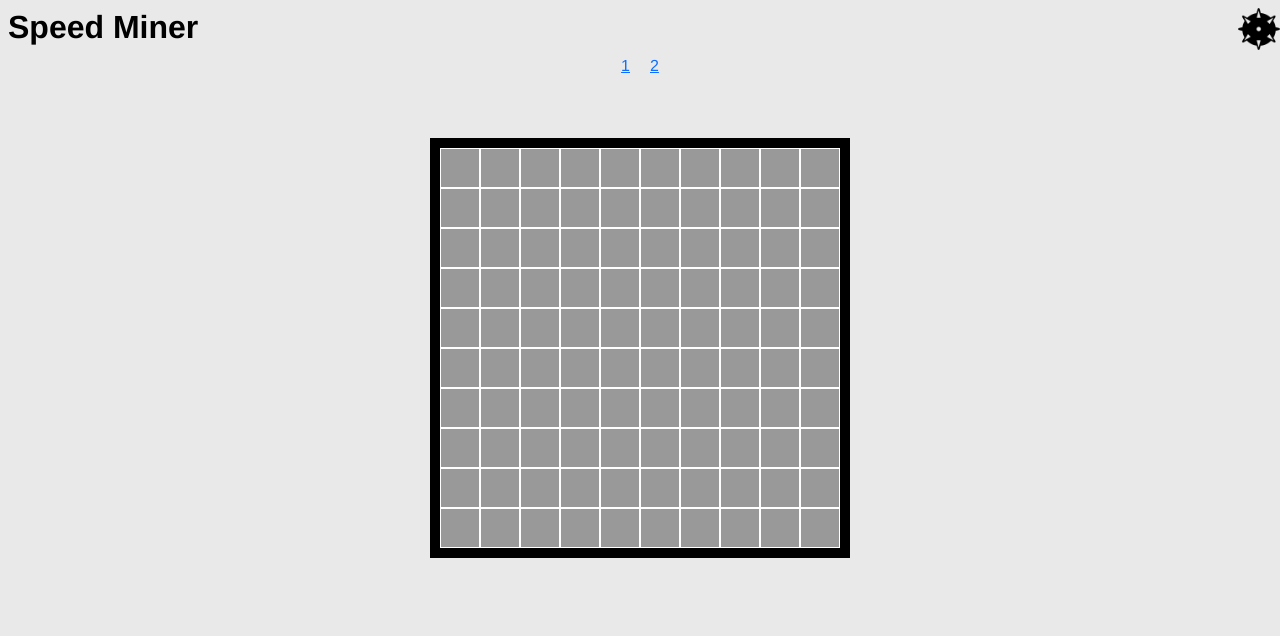
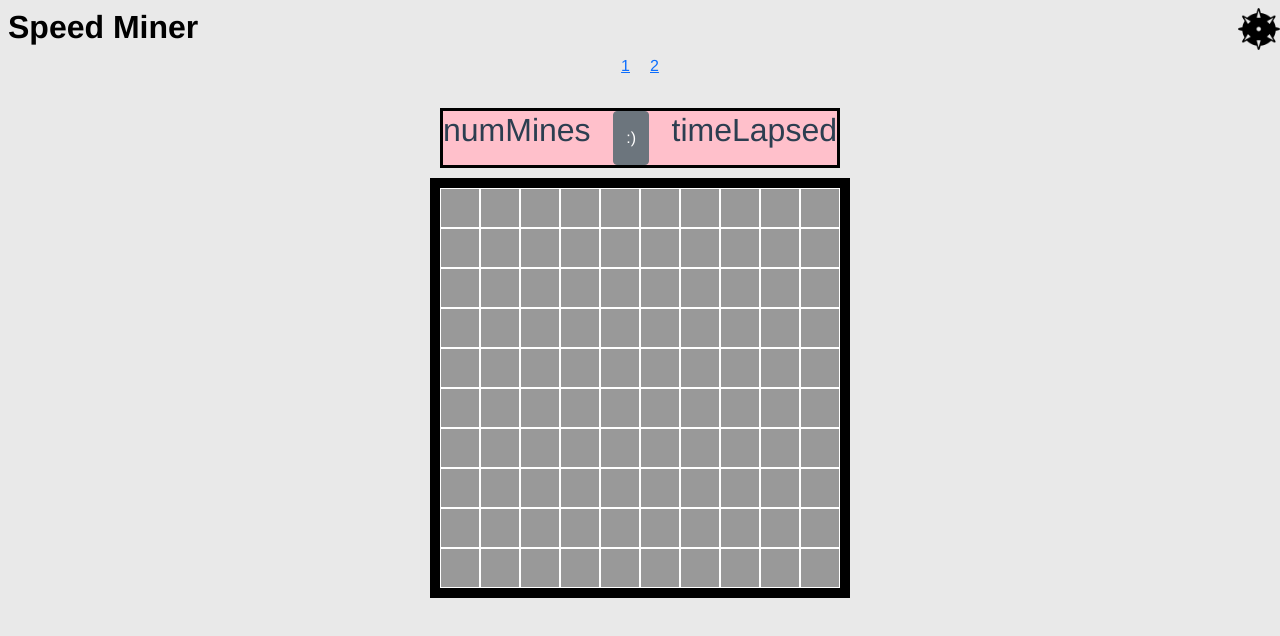
Before and after one commit to josephrockqz/speed_miner, a Vue app: page /level1 in a window 1280 px wide. Shown: the top 636 px of the page. Built offline with nearby package versions, Linux system fonts and the light colour scheme.

Commit message:
made skeleton game panel

```diff
--- a/src/components/GamePanel.vue
+++ b/src/components/GamePanel.vue
@@ -1,18 +1,28 @@
 <template>
-    <div style="height: 30px;">
-
+    <div class="d-flex flex-row game-panel">
+      <h2>numMines</h2>
+      <b-button>:)</b-button>
+      <h2>timeLapsed</h2>
     </div>
 </template>
 
 <script>
 export default {
+
   data() {
     return {}
   },
-  methods: {}
 }
 </script>
 
 <style scoped>
-
+.game-panel {
+  height: 60px;
+  width: 400px;
+  background-color: pink;
+  justify-content: space-between;
+  margin: auto;
+  margin-bottom: 10px;
+  border: black 3px solid;
+}
 </style>
--- a/src/views/Level1.vue
+++ b/src/views/Level1.vue
@@ -1,15 +1,22 @@
 <template>
+
   <div id="levelbox">
+
     <!--Game Panel-->
     <GamePanel/>
-    <!--Game Grid-->
+
     <div class="main-grid">
+
+      <!--Game Grid-->
       <div v-for="cell in cells"
            :key="cell"
            @click="checkCell(cell)"
            @click.right.prevent="placeFlag(cell)"></div>
+
     </div>
+
   </div>
+
 </template>
 
 <script>
@@ -25,7 +32,8 @@ export default {
       cells: [],
       getSquaresBool: false,
       mineIndices: [],
-      squares: []
+      squares: [],
+      width: 420
     }
   },
   methods: {
```
